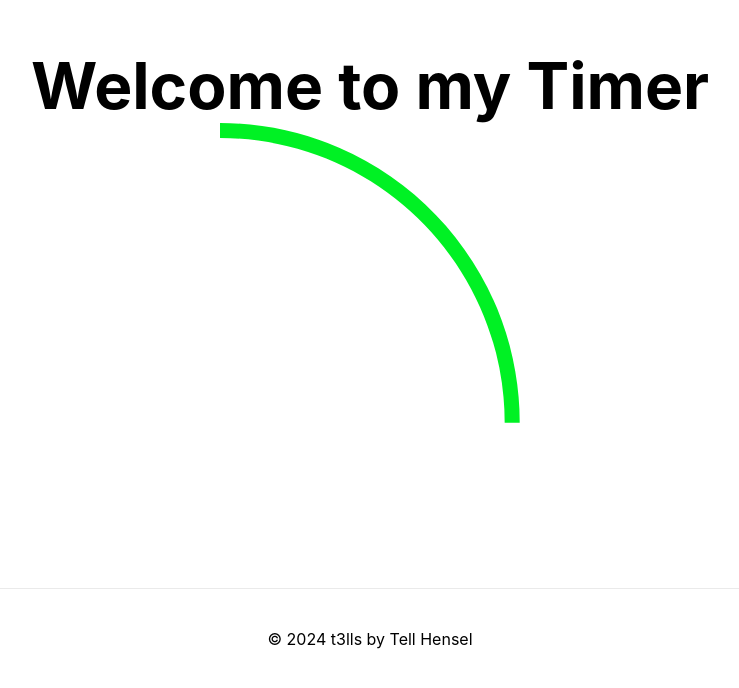
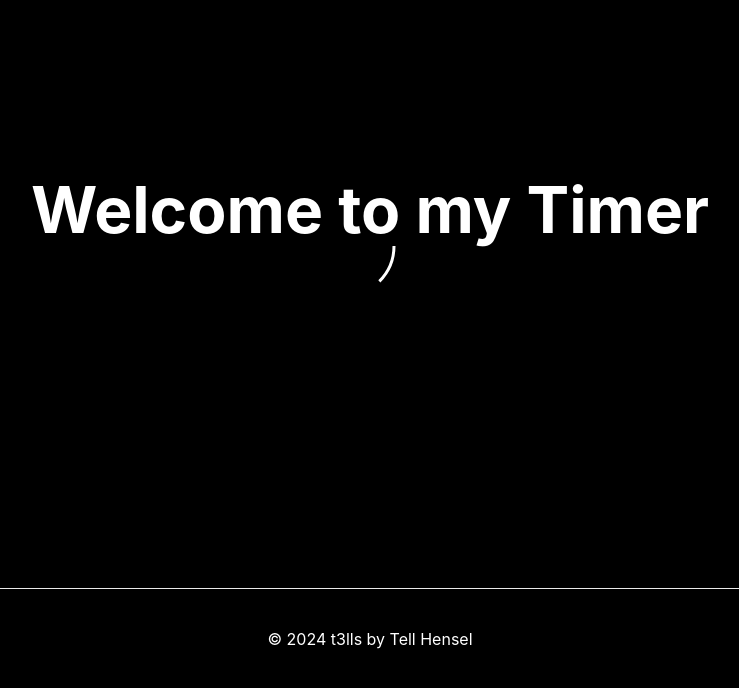
Before and after one commit to t3llscode/t3lls-tools, a Next.js app in the folder njs-tools/next-app/: page /timer in a window 1280 px wide. Shown: the part 112-800 px from the top of the page, without its empty margins (270-1009 px from the left). Built offline with nearby package versions, Linux system fonts and the light colour scheme.

Commit message:
V0.2 (working segment)

```diff
--- a/njs-tools/next-app/src/components/Segment.tsx
+++ b/njs-tools/next-app/src/components/Segment.tsx
@@ -1,18 +1,14 @@
-import React from 'react';
-import Head from 'next/head';
 import styles from './segment.module.css';
 
-export default function Segment({ percentage, direction }) {
+export default function Segment({ radius, stroke, percentage, reversed }) {
+
+  const SIZE = radius + stroke;
+  const CIRCUMFERENCE = Math.PI * radius * 8;
 
   return (
-    <div>
-      <svg width="100%" height="100%" viewBox="0 0 591 591" version="1.1" style={{ fillRule: 'evenodd', clipRule: 'evenodd', strokeLinejoin: 'round', strokeMiterlimit: 2 }}>
-        <g transform="matrix(1,0,0,1,-1469.53,-602.454)">
-            <path d="M1469.53,602.454C1795.4,602.454 2059.97,867.02 2059.97,1192.89L2030.33,1192.89C2030.33,883.379 1779.05,632.096 1469.53,632.096L1469.53,602.454Z" style={{ fill: 'rgb(0,241,36)' }}/>
-            <g transform="matrix(1.22465e-16,-1,1,1.22465e-16,276.643,2662.42)">
-                <path d="M1469.53,602.454C1795.4,602.454 2059.97,867.02 2059.97,1192.89L2030.33,1192.89C2030.33,883.379 1779.05,632.096 1469.53,632.096L1469.53,602.454Z" style={{ fill: 'rgb(0,35,234)' }}/>
-            </g>
-        </g>
+    <div className={styles.container}>
+      <svg height={SIZE} width={SIZE} style={reversed ? { transform: 'scaleX(-1) rotate(90deg)' } : {}}>
+        <circle r={radius} stroke="#FFFFFF" strokeWidth={stroke} fill="none" pathLength={CIRCUMFERENCE} strokeDasharray={`${percentage * CIRCUMFERENCE * 0.25} ${CIRCUMFERENCE}`} />
       </svg>
     </div>
   );
--- a/njs-tools/next-app/src/components/segment.module.css
+++ b/njs-tools/next-app/src/components/segment.module.css
@@ -1,10 +1,4 @@
-.segmentContainer {
-    display: flex;
-    justify-content: center;
-    align-items: center;
-    height: 100vh;
-  }
-
-  .segment {
-    transform: rotate(-90deg); /* Rotate the segment to start from the top */
-  }
+@keyframes rotator {
+  0% { transform: rotate(0deg); }
+  100% { transform: rotate(360deg); }
+}
--- a/njs-tools/next-app/src/pages/timer.tsx
+++ b/njs-tools/next-app/src/pages/timer.tsx
@@ -18,9 +18,7 @@ export default function Home() {
         <h1 className={styles.title}>
           Welcome to my Timer
         </h1>
-        {/* <Segment percentage={50} direction="left" /> */}
-        {/* <QuarterCircle  width={300} height={300} /> */}
-        <Segment percentage={50} direction={"left"}/>
+        <Segment radius={50} stroke={3} percentage={0.5} reversed={false}/>
 
 
       </main>
--- a/njs-tools/next-app/src/styles/globals.css
+++ b/njs-tools/next-app/src/styles/globals.css
@@ -4,6 +4,8 @@ body {
   margin: 0;
   font-family: -apple-system, BlinkMacSystemFont, Segoe UI, Roboto, Oxygen,
     Ubuntu, Cantarell, Fira Sans, Droid Sans, Helvetica Neue, sans-serif;
+  background-color: black;
+  color: white;
 }
 
 a {
```
Also changed, not shown: njs-tools/next-app/src/components/LoadingCircle.tsx (deleted, +0 -8 lines), njs-tools/next-app/src/components/QuarterCircle.tsx (deleted, +0 -16 lines).
